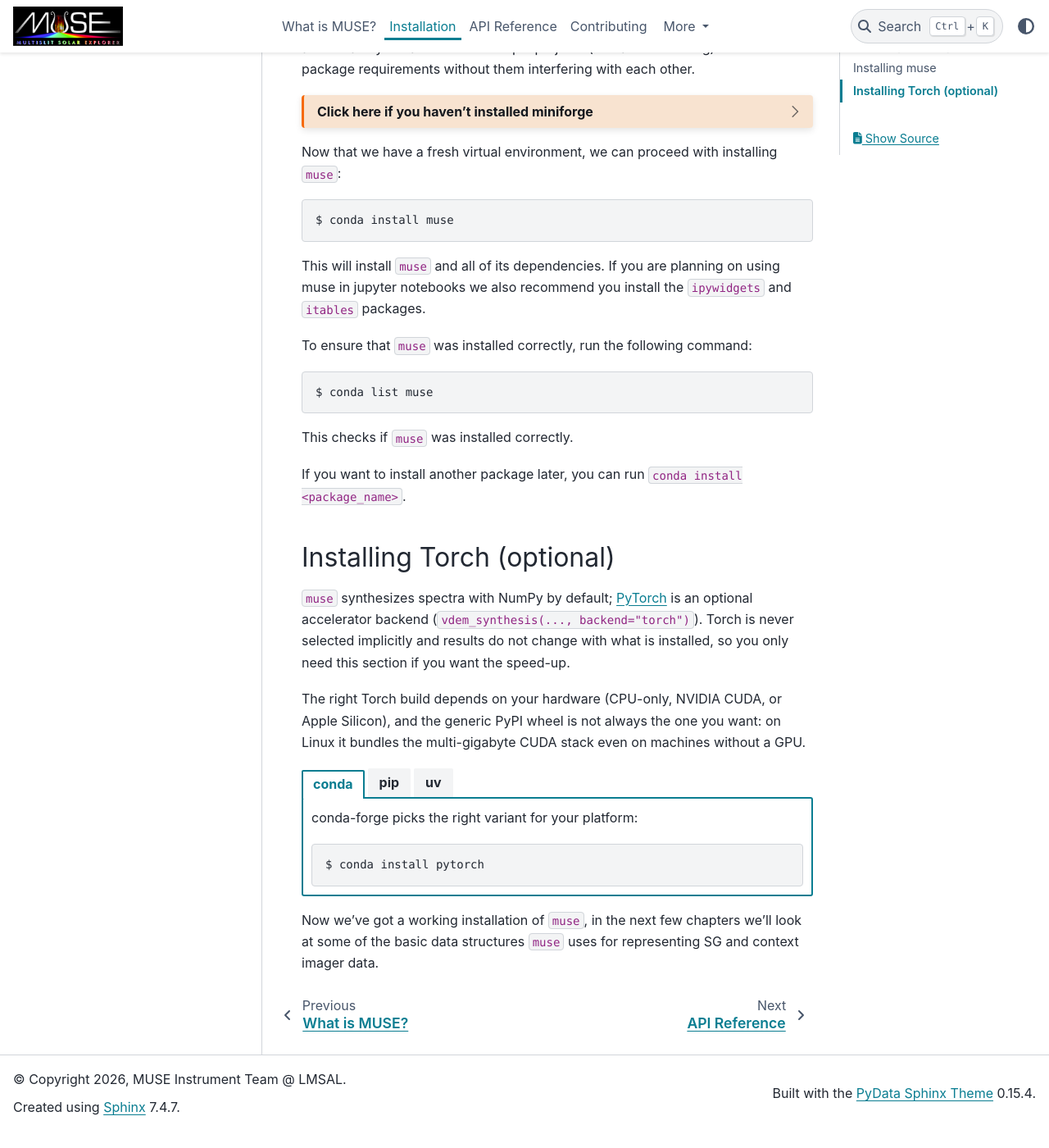
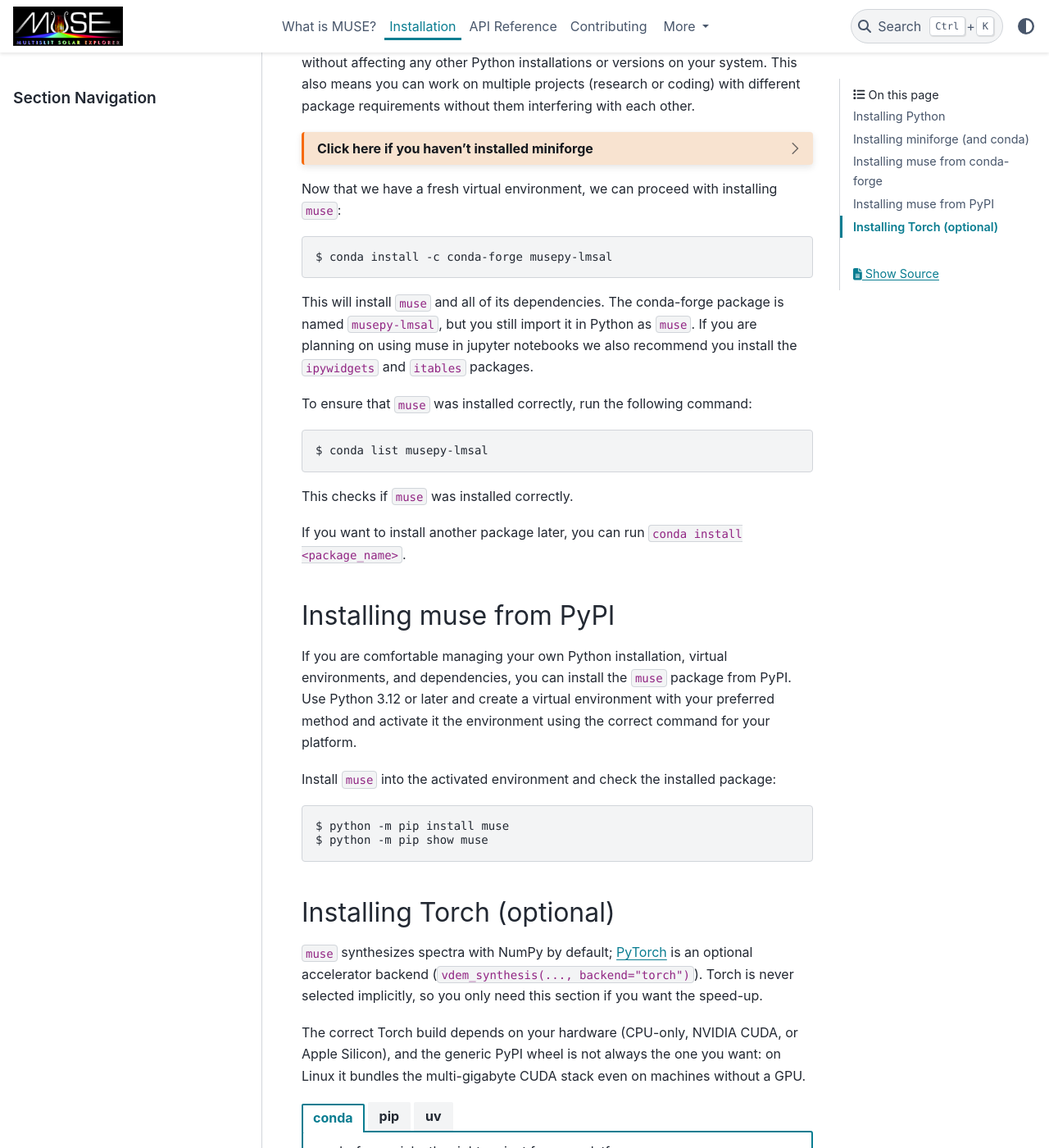
Before and after one commit to LM-SAL/muse, a Sphinx documentation site: the page built from docs/installation.rst, in a window 1280 px wide and 1400 px high, scrolled down 1994 px. Shown: the whole window at 82% size. Built offline with Sphinx 7.4.7 and the PyData theme 0.15.4, drawn with Linux system fonts in a browser that asks for light colours; pages that are not in the unit, such as notebooks, are missing from menus; the version number could not be read and is left out; some of the changed text lies outside the part shown.

Commit message:
doc: account for name change

```diff
--- /dev/null
+++ b/changelog/104.doc.rst
@@ -0,0 +1,2 @@
+Updated the installation guide as conda-forge's packagae name is now ``musepy-lmsal`` whereas it is
+``muse`` from PyPI.
--- a/docs/installation.rst
+++ b/docs/installation.rst
@@ -5,7 +5,8 @@ Installation
 ************
 
 This is the first chapter in the ``muse`` tutorial, and by the end of it you should have a working installation of Python and ``muse``.
-For further information and alternative methods for installing ``muse`` beyond the recommended approach outlined below, refer to sunpy's documentation (:ref:`sunpy-topic-guide-installing`).
+
+For further information and alternative methods for installing ``muse`` beyond the recommended approach outlined below, refer to sunpy's documentation (:ref:`sunpy-topic-guide-installing`) and :ref:`muse-installing-pypi`.
 
 Installing Python
 =================
@@ -76,11 +77,11 @@ Then select your platform to install miniforge:
 
 In a new terminal (Miniforge Prompt on Windows) run ``conda list`` to test that the install has worked.
 
-Installing muse
-===============
+Installing muse from conda-forge
+================================
 
 To install ``muse``, start by launching a terminal (under a UNIX-like system) or the Miniforge Prompt (under Windows).
-Now we will create and activate a new virtual environment to install ``muse`` into:
+Now we will create and activate a new virtual environment to install ``muse`` into (using the latest version of Python):
 
 .. code-block:: bash
 
@@ -121,20 +122,36 @@ Now that we have a fresh virtual environment, we can proceed with installing ``m
 
 .. code-block:: bash
 
-    $ conda install muse
+    $ conda install -c conda-forge musepy-lmsal
 
 This will install ``muse`` and all of its dependencies.
+The conda-forge package is named ``musepy-lmsal``, but you still import it in Python as ``muse``.
 If you are planning on using muse in jupyter notebooks we also recommend you install the ``ipywidgets`` and ``itables`` packages.
 
 To ensure that ``muse`` was installed correctly, run the following command:
 
 .. code-block:: bash
 
-    $ conda list muse
+    $ conda list musepy-lmsal
 
 This checks if ``muse`` was installed correctly.
 
 If you want to install another package later, you can run ``conda install <package_name>``.
+
+.. _muse-installing-pypi:
+
+Installing muse from PyPI
+=========================
+
+If you are comfortable managing your own Python installation, virtual environments, and dependencies, you can install the ``muse`` package from PyPI.
+Use Python 3.12 or later and create a virtual environment with your preferred method and activate it the environment using the correct command for your platform.
+
+Install ``muse`` into the activated environment and check the installed package:
+
+.. code-block:: bash
+
+    $ python -m pip install muse
+    $ python -m pip show muse
 
 .. _muse-installing-torch:
 
@@ -142,9 +159,9 @@ Installing Torch (optional)
 ===========================
 
 ``muse`` synthesizes spectra with NumPy by default; `PyTorch <https://pytorch.org/>`__ is an optional accelerator backend (``vdem_synthesis(..., backend="torch")``).
-Torch is never selected implicitly and results do not change with what is installed, so you only need this section if you want the speed-up.
+Torch is never selected implicitly, so you only need this section if you want the speed-up.
 
-The right Torch build depends on your hardware (CPU-only, NVIDIA CUDA, or Apple Silicon), and the generic PyPI wheel is not always the one you want: on Linux it bundles the multi-gigabyte CUDA stack even on machines without a GPU.
+The correct Torch build depends on your hardware (CPU-only, NVIDIA CUDA, or Apple Silicon), and the generic PyPI wheel is not always the one you want: on Linux it bundles the multi-gigabyte CUDA stack even on machines without a GPU.
 
 .. tab-set::
 
```
